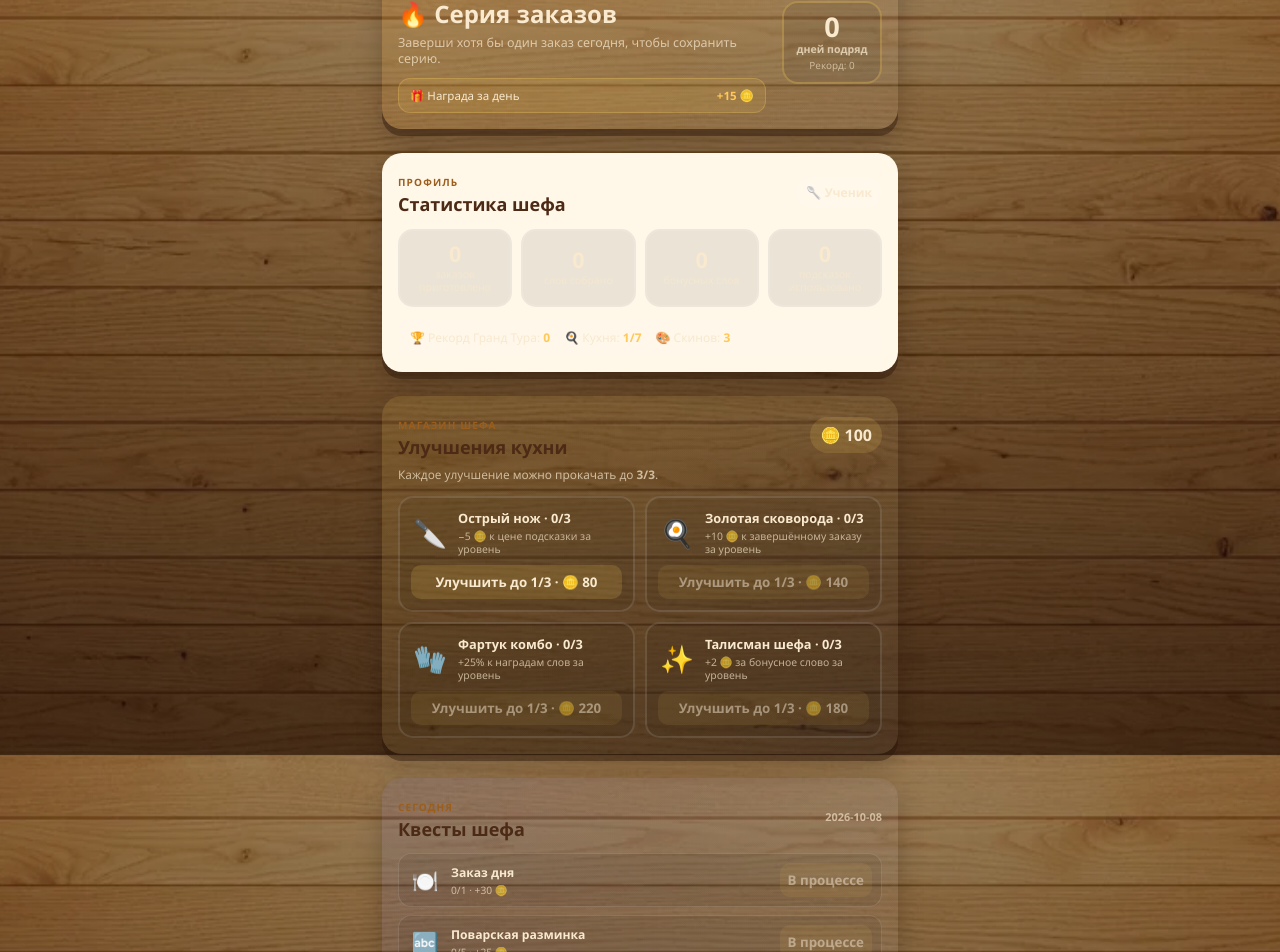
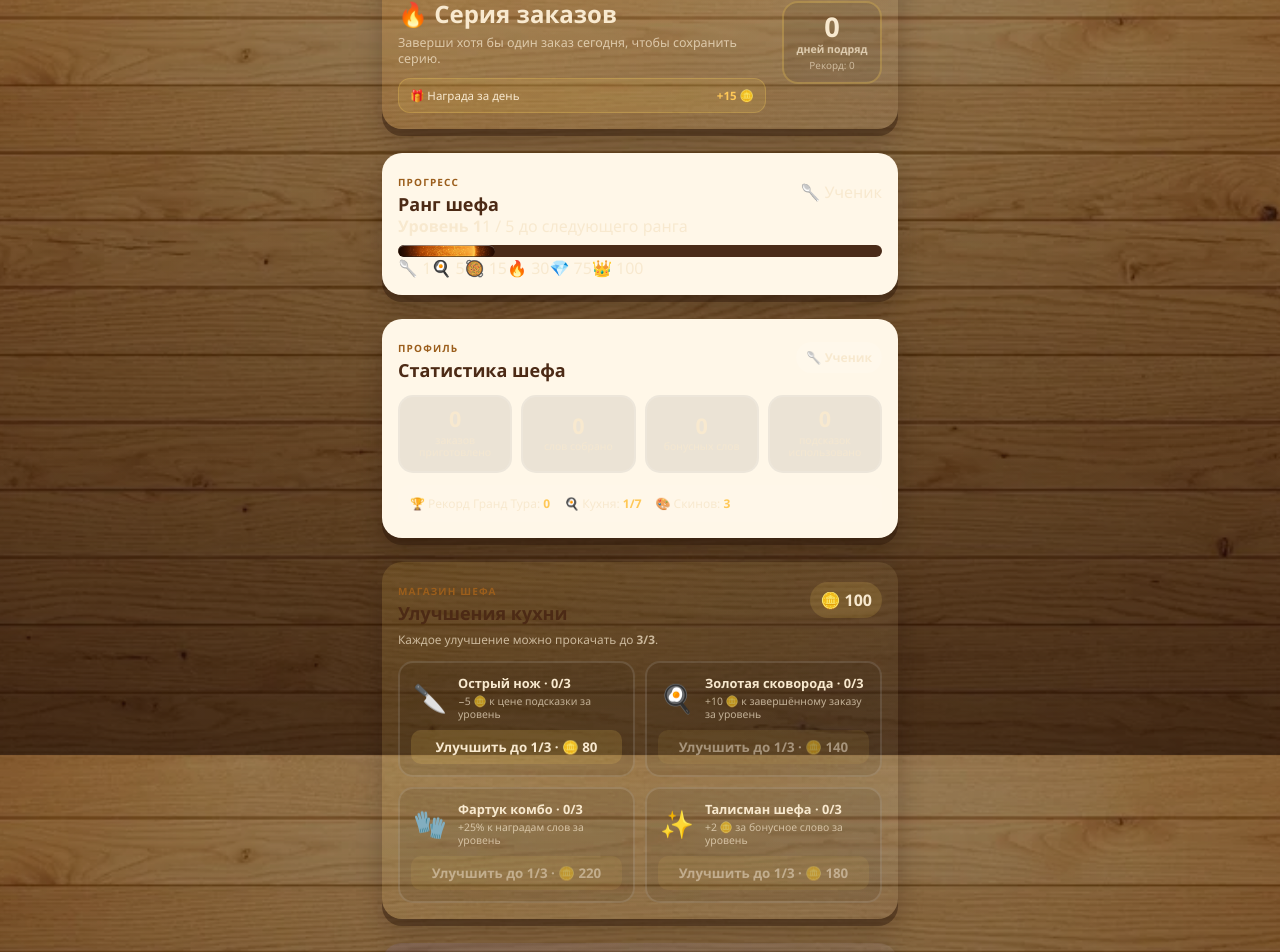
Before and after one commit to JoTalbot/wordchef, a Next.js app in the folder frontend/: page / in a window 1280 px wide. Shown: the part 1645-2597 px from the top of the page. Built offline with nearby package versions, Linux system fonts and the light colour scheme.

Commit message:
feat(v1.14): add chef rank progression card

```diff
--- a/frontend/components/ChefGame.tsx
+++ b/frontend/components/ChefGame.tsx
@@ -623,6 +623,23 @@ function HomeScreen({
         <div className="wc-daily-badges">
           <strong>{dailyStreak}</strong><span>дней подряд</span>
           <small>Рекорд: {bestDailyStreak}</small>
+        </div>
+      </section>
+
+      <section className="wc-card wc-rank-card" aria-labelledby="wc-rank-title">
+        <div className="wc-kitchen-heading">
+          <div>
+            <span className="wc-home-kicker">ПРОГРЕСС</span>
+            <h2 id="wc-rank-title">Ранг шефа</h2>
+          </div>
+          <span className="wc-rank-badge">{levelNo >= 100 ? "👑 Легенда" : levelNo >= 75 ? "💎 Мастер" : levelNo >= 50 ? "🔥 Гранд-шеф" : levelNo >= 30 ? "🥇 Шеф-мастер" : levelNo >= 15 ? "🥘 Шеф" : levelNo >= 5 ? "🍳 Повар" : "🥄 Ученик"}</span>
+        </div>
+        <div className="wc-rank-progress">
+          <div className="wc-rank-level"><strong>Уровень {levelNo}</strong><span>{levelNo >= 100 ? "Максимальный ранг кампании" : `${Math.max(0, levelNo % 5)} / 5 до следующего ранга`}</span></div>
+          <div className="wc-bar"><div style={{ width: `${levelNo >= 100 ? 100 : ((levelNo % 5) / 5) * 100}%` }} /></div>
+        </div>
+        <div className="wc-rank-milestones">
+          <span>🥄 1</span><span>🍳 5</span><span>🥘 15</span><span>🔥 30</span><span>💎 75</span><span>👑 100</span>
         </div>
       </section>
 
```
